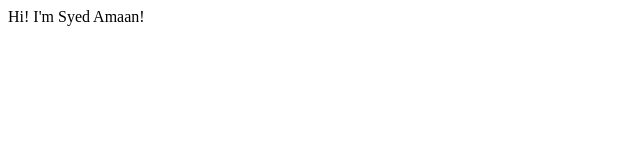
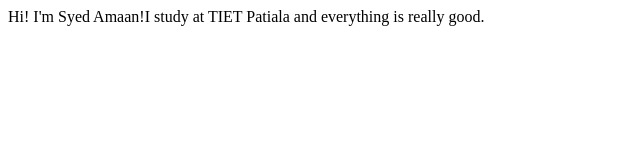
Before and after one commit to syedamaann/amaan-site, a plain HTML site: page index.html in a window 1280 px wide. Shown: the whole page, without its empty margins (0-640 px from the left). Drawn offline with Linux system fonts and the light colour scheme.

Commit message:
doc: updated my portfolio page

```diff
--- a/index.html
+++ b/index.html
@@ -6,6 +6,6 @@
     <title>Amaan Site</title>
 </head>
 <body>
-    Hi! I'm Syed Amaan!
+    Hi! I'm Syed Amaan!I study at TIET Patiala and everything is really good.
 </body>
 </html>
```
